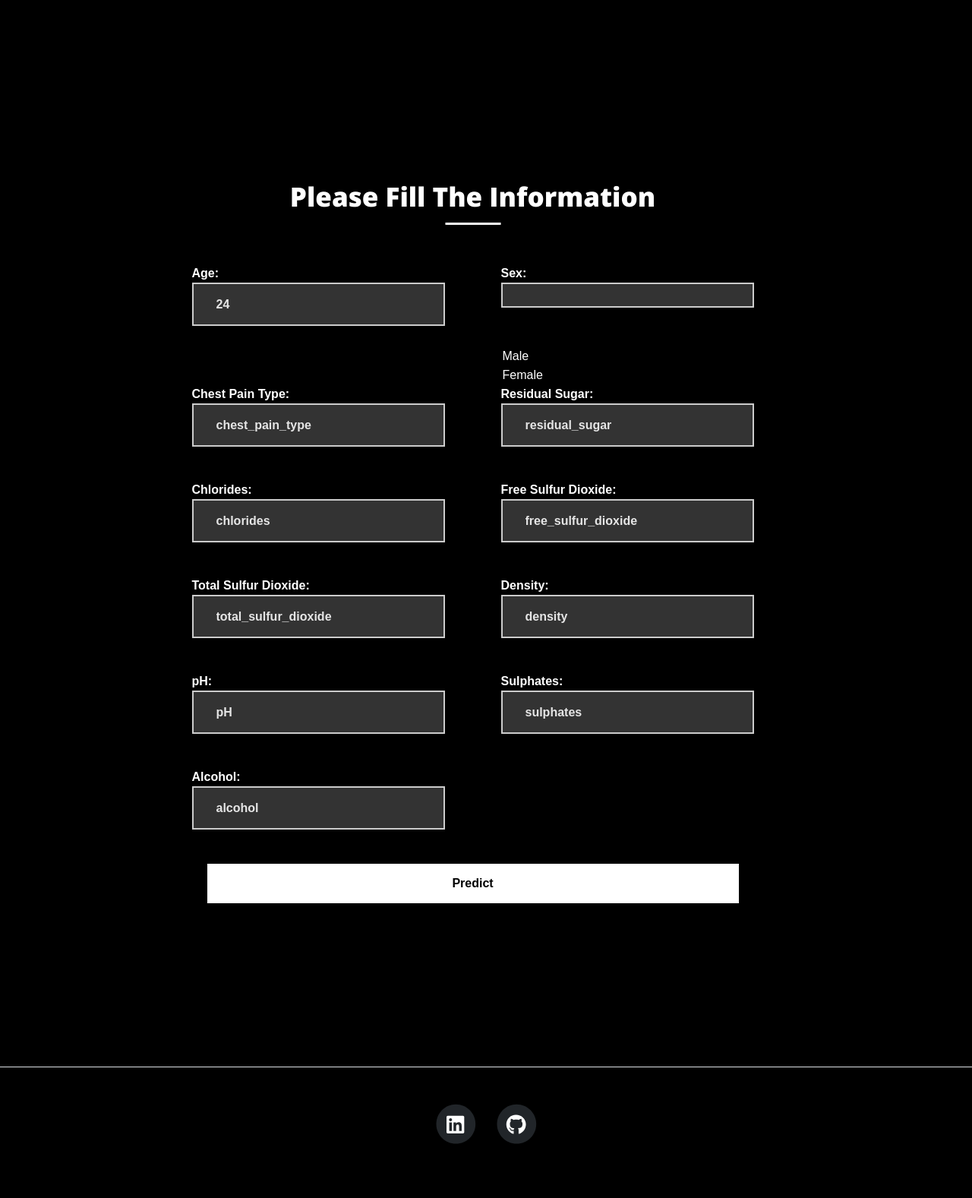
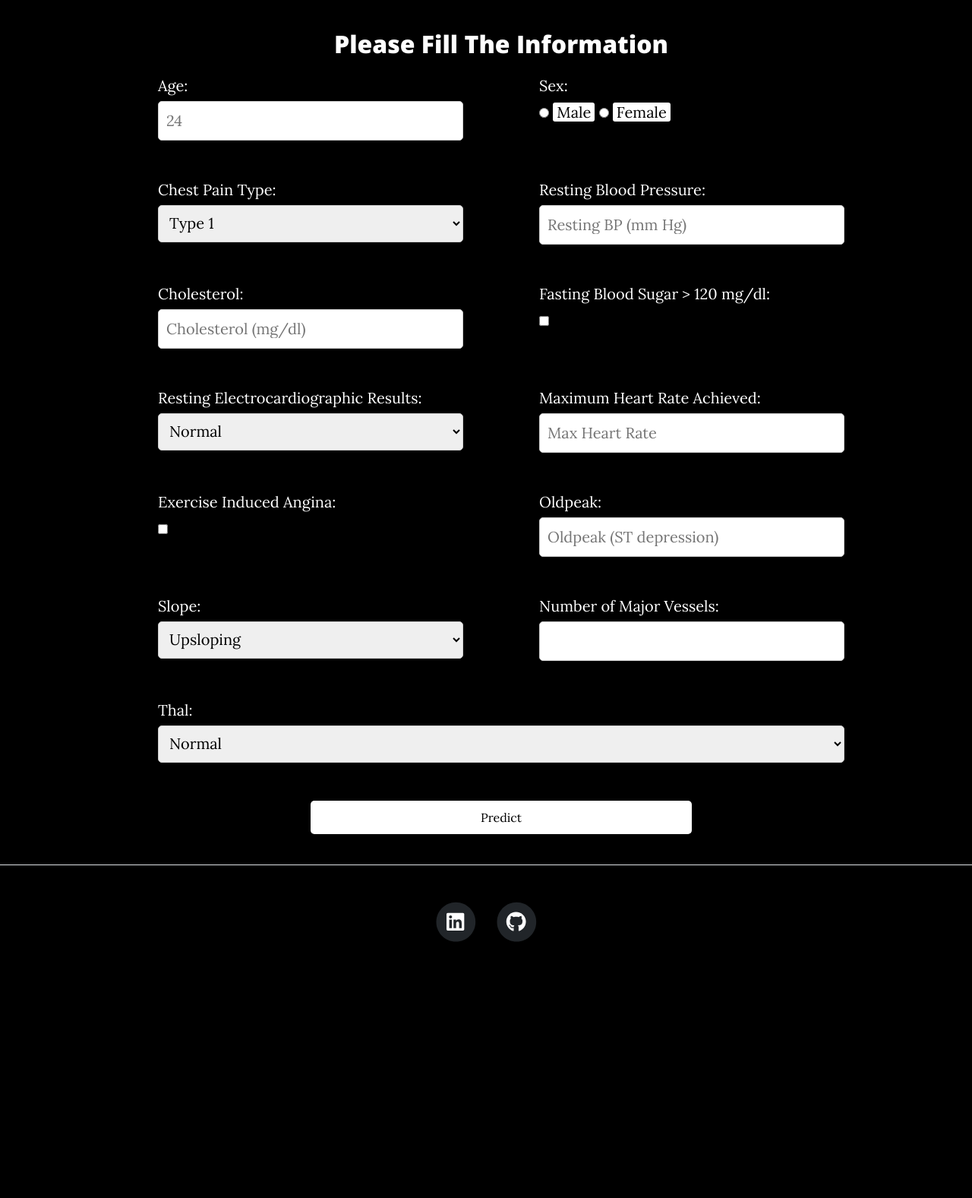
Before and after one commit to BouajilaHamza/HeartDiseasePrediction-MLOPS, a Flask app: page /predict in a window 1280 px wide. Shown: the part 733-2310 px from the top of the page at 76% size. After the commit the page ends 1973 px from the top, so only its background shows below. Run offline with Flask 3, Linux system fonts and the light colour scheme; parts of the project's set-up code (start-up, migrations or seed data) failed here and were passed over; some libraries are stand-ins or nearby versions; some web fonts are replaced.

Commit message:
update the front and prediction function for new daataset

```diff
--- a/app.py
+++ b/app.py
@@ -25,21 +25,23 @@ def training():
 def index():
     if request.method == 'POST':
         try:
-            fixed_acidity =float(request.form['fixed_acidity'])
-            volatile_acidity =float(request.form['volatile_acidity'])
-            citric_acid =float(request.form['citric_acid'])
-            residual_sugar =float(request.form['residual_sugar'])
-            chlorides =float(request.form['chlorides'])
-            free_sulfur_dioxide =float(request.form['free_sulfur_dioxide'])
-            total_sulfur_dioxide =float(request.form['total_sulfur_dioxide'])
-            density =float(request.form['density'])
-            pH =float(request.form['pH'])
-            sulphates =float(request.form['sulphates'])
-            alcohol =float(request.form['alcohol'])
+            age = float(request.form['age'])
+            sex = float(request.form['sex'])
+            chest_pain_type = float(request.form['chest_pain_type'])
+            resting_bp = float(request.form['resting_bp'])
+            cholesterol = float(request.form['cholesterol'])
+            fasting_blood_sugar = float(request.form['fasting_blood_sugar'])
+            resting_ecg = float(request.form['resting_ecg'])
+            max_heart_rate = float(request.form['max_heart_rate'])
+            exercise_angina = float(request.form['exercise_angina'])
+            oldpeak = float(request.form['oldpeak'])
+            slope = float(request.form['slope'])
+            major_vessels = float(request.form['major_vessels'])
+            thal = float(request.form['thal'])
 
-
-            data = [fixed_acidity,volatile_acidity,citric_acid,residual_sugar,chlorides,free_sulfur_dioxide,total_sulfur_dioxide,density,pH,sulphates,alcohol]
-            data = np.array(data).reshape(1, 11)
+            data = [age, sex, chest_pain_type, resting_bp, cholesterol, fasting_blood_sugar, resting_ecg, max_heart_rate, exercise_angina, oldpeak, slope, major_vessels, thal]
+            print(data)
+            data = np.array(data).reshape(1, 13)
 
             obj = PredictionPipeline()
             predict = obj.predict(data)
@@ -77,5 +79,5 @@ def dashboard():
                             )
 
 if __name__ == "__main__":
-    main()
+    # main()
     app.run(host="0.0.0.0", port = 8080, debug=True)
--- a/templates/index.html
+++ b/templates/index.html
@@ -14,6 +14,100 @@
         <link href="https://fonts.googleapis.com/css?family=Open+Sans:300italic,400italic,600italic,700italic,800italic,400,300,600,700,800" rel="stylesheet" type="text/css" />
         <!-- Core theme CSS (includes Bootstrap)-->
         <link href="static/css/styles.css" rel="stylesheet" />
+        <style>
+            /* body {
+                font-family: Arial, sans-serif;
+                background-color: #f4f4f9;
+                margin: 0;
+                padding: 0;
+                display: flex;
+                justify-content: center;
+                align-items: center;
+                height: 100vh;
+            } */
+            .form-detail {
+                background: #000;
+                padding: 20px;
+                border-radius: 10px;
+                box-shadow: 0 0 10px rgba(0, 0, 0, 0.1);
+                width: 100%;
+                /* max-width: 600px; */
+                margin: 20px;
+                position: relative;
+
+            }
+            .form-detail h2 {
+                text-align: center;
+                margin-bottom: 20px;
+                color: #FFF;
+            }
+            .form-row-total {
+                display: flex;
+                flex-wrap: wrap;
+                justify-content: space-between;
+            }
+            .form-row {
+                flex: 1;
+                min-width: 45%;
+                margin-bottom: 50px;
+                padding-right: 50px;
+                padding-left: 50px;
+
+
+            }
+            .form-row label {
+                display: block;
+                margin-bottom: 5px;
+                color: #FFF;
+            }
+            .input-text {
+                width: 100%;
+                padding: 10px;
+                border: 1px solid #ccc;
+                border-radius: 5px;
+                box-sizing: border-box;
+            }
+            .input-text[type="radio"] {
+                display: inline-block;
+                width: auto;
+            }
+
+            .label-text {
+                color: black;
+                background-color: #FFF; /* Optional: add background for better visibility */
+                padding: 0 5px;
+                border-radius: 3px;
+            }
+            .input-text[type="checkbox"] {
+                display: inline-block;
+                width: auto;
+            }
+            .form-row select {
+                width: 100%;
+                padding: 10px;
+                border: 1px solid #ccc;
+                border-radius: 5px;
+                box-sizing: border-box;
+            }
+            .form-row-last {
+                text-align: center;
+            }
+            .register {
+                background-color: #FFF;
+                color: #000;
+                padding: 10px 20px;
+                border: none;
+                border-radius: 5px;
+                cursor: pointer;
+                font-size: 16px;
+                width: 50%;
+            }
+            .register:hover {
+                background-color: #000;
+                color: #FFF;
+            }
+
+        </style>
     </head>
     <body>
         <!-- Navigation-->
@@ -38,103 +132,107 @@
                 <div class="row gx-4 gx-lg-5 justify-content-center">
                     <div class="col-md-10 col-lg-8 col-xl-7">
                         <div class="site-heading">
-                            <h1>Heart Disease Classification System</h1>
-                            <span class="subheading">Heart Disease Checking Web App</span>
+                            <h1>Heart Disease Classification System
+                            <span class="subheading">Heart Disease Classification System</span>
                         </div>
                     </div>
                 </div>
             </div>
         </header>
-
-
         <!-- Main Content-->
         <div class="container px-4 px-lg-5">
 
-           <!DOCTYPE html>
-<html>
-<head>
-	<meta charset="utf-8">
-	<title>Form-v9 by Colorlib</title>
-	<!-- Mobile Specific Metas -->
-	<meta name="viewport" content="width=device-width, initial-scale=1, maximum-scale=1">
-	<!-- Font-->
-	<link rel="stylesheet" type="text/css" href="static/css2/nunito-font.css">
-	<!-- Main Style Css -->
-    <link rel="stylesheet" href="static/css2/style.css"/>
-</head>
-<body class="form-v9">
-	<div class="page-content">
-		<div class="form-v9-content">
-			<form class="form-detail" action="/predict" method="post">
+            <form class="form-detail" action="/predict" method="POST">
                 <h2>Please Fill The Information</h2>
                 <div class="form-row-total">
 
                     <div class="form-row">
-                        <label for="age"> Age:</label>
-						<input type="text" name="age" id="age" class="input-text" placeholder="24" required>
+                        <label for="age">Age:</label>
+                        <input type="number" name="age" id="age" class="input-text" placeholder="24" required>
                     </div>
 
                     <div class="form-row">
                         <label for="sex">Sex:</label>
-						<input type="radio" name="sex" id="sex" class="input-text" placeholder="sex" required>
-                        <option value="1">Male</option>
-                        <option value="0">Female</option>
+                        <input type="radio" name="sex" id="sex_male" value="1" required>
+                        <span class="label-text">Male</span>
+                        <input type="radio" name="sex" id="sex_female" value="0" required>
+                        <span class="label-text">Female</span>
                     </div>
 
                 </div>
                 <div class="form-row-total">
                     <div class="form-row">
-                        <label for="chest_pain_type"> Chest Pain Type:</label>
-						<input type="text" name="chest_pain_type" id="chest_pain_type" class="input-text" placeholder="chest_pain_type" required>
+                        <label for="chest_pain_type">Chest Pain Type:</label>
+                        <select name="chest_pain_type" id="chest_pain_type" class="input-text" required>
+                            <option value="1">Type 1</option>
+                            <option value="2">Type 2</option>
+                            <option value="3">Type 3</option>
+                            <option value="4">Type 4</option>
+                        </select>
                     </div>
                     <div class="form-row">
-                        <label for="residual_sugar"> Residual Sugar:</label>
-						<input type="text" name="residual_sugar" id="residual_sugar" class="input-text" placeholder="residual_sugar" required>
-					</div>
-
-				</div>
-               <div class="form-row-total">
-                    <div class="form-row">
-                        <label for="chlorides"> Chlorides:</label>
-						<input type="text" name="chlorides" id="chlorides" class="input-text" placeholder="chlorides" required>
-					</div>
-
-                    <div class="form-row">
-                        <label for="free_sulfur_dioxide"> Free Sulfur Dioxide:</label>
-						<input type="text" name="free_sulfur_dioxide" id="free_sulfur_dioxide" class="input-text" placeholder="free_sulfur_dioxide" required>
-					</div>
-
-				</div>
-                <div class="form-row-total">
-                    <div class="form-row">
-                        <label for="total_sulfur_dioxide"> Total Sulfur Dioxide:</label>
-						<input type="text" name="total_sulfur_dioxide" id="total_sulfur_dioxide" class="input-text" placeholder="total_sulfur_dioxide" required>
-					</div>
-                    <div class="form-row">
-                        <label for="density"> Density:</label>
-						<input type="text" name="density" id="density" class="input-text" placeholder="density" required>
+                        <label for="resting_bp">Resting Blood Pressure:</label>
+                        <input type="number" name="resting_bp" id="resting_bp" class="input-text" placeholder="Resting BP (mm Hg)" required>
                     </div>
                 </div>
                 <div class="form-row-total">
                     <div class="form-row">
-                        <label for="pH"> pH:</label>
-						<input type="text" name="pH" id="pH" class="input-text" placeholder="pH" required>
+                        <label for="cholesterol">Cholesterol:</label>
+                        <input type="number" name="cholesterol" id="cholesterol" class="input-text" placeholder="Cholesterol (mg/dl)" required>
                     </div>
                     <div class="form-row">
-                        <label for="sulphates"> Sulphates:</label>
-						<input type="text" name="sulphates" id="sulphates" class="input-text" placeholder="sulphates" required>
+                        <label for="fasting_blood_sugar">Fasting Blood Sugar > 120 mg/dl:</label>
+                        <input type="checkbox" name="fasting_blood_sugar" id="fasting_blood_sugar" value="1" class="input-text">
                     </div>
                 </div>
                 <div class="form-row-total">
-
                     <div class="form-row">
-                        <label for="alcohol"> Alcohol:</label>
-						<input type="text" name="alcohol" id="alcohol" class="input-text" placeholder="alcohol" required>
+                        <label for="resting_ecg">Resting Electrocardiographic Results:</label>
+                        <select name="resting_ecg" id="resting_ecg" class="input-text" required>
+                            <option value="0">Normal</option>
+                            <option value="1">Having ST-T wave abnormality</option>
+                            <option value="2">Showing probable or definite left ventricular hypertrophy</option>
+                        </select>
                     </div>
-
-
+                    <div class="form-row">
+                        <label for="max_heart_rate">Maximum Heart Rate Achieved:</label>
+                        <input type="number" name="max_heart_rate" id="max_heart_rate" class="input-text" placeholder="Max Heart Rate" required>
                     </div>
-
+                </div>
+                <div class="form-row-total">
+                    <div class="form-row">
+                        <label for="exercise_angina">Exercise Induced Angina:</label>
+                        <input type="checkbox" name="exercise_angina" id="exercise_angina" value="1" class="input-text">
+                    </div>
+                    <div class="form-row">
+                        <label for="oldpeak">Oldpeak:</label>
+                        <input type="number" name="oldpeak" id="oldpeak" class="input-text" step="0.1" placeholder="Oldpeak (ST depression)" required>
+                    </div>
+                </div>
+                <div class="form-row-total">
+                    <div class="form-row">
+                        <label for="slope">Slope:</label>
+                        <select name="slope" id="slope" class="input-text" required>
+                            <option value="1">Upsloping</option>
+                            <option value="2">Flat</option>
+                            <option value="3">Downsloping</option>
+                        </select>
+                    </div>
+                    <div class="form-row">
+                        <label for="major_vessels">Number of Major Vessels:</label>
+                        <input type="number" name="major_vessels" id="major_vessels" class="input-text" min="0" max="3" required>
+                    </div>
+                </div>
+                <div class="form-row-total">
+                    <div class="form-row">
+                        <label for="thal">Thal:</label>
+                        <select name="thal" id="thal" class="input-text" required>
+                            <option value="0">Normal</option>
+                            <option value="1">Fixed Defect</option>
+                            <option value="2">Reversible Defect</option>
+                        </select>
+                    </div>
+                </div>
 
                 <div class="form-row-last">
                     <input type="submit" name="register" class="register" value="Predict">
--- a/templates/results.html
+++ b/templates/results.html
@@ -34,8 +34,9 @@
                 <div class="row gx-4 gx-lg-5 justify-content-center">
                     <div class="col-md-10 col-lg-8 col-xl-7">
                         <div class="site-heading">
-                            <h1>Your Wine Quality is :</h1>
+                            <h2>There is a Propability of  :</h2>
                              <h3>{{prediction}}</h3>
+                             <h2>That the patient has heart disease</h2>
                             <span class="subheading"></span>
                         </div>
                     </div>
```
Lines whose indentation alone changed are shown as unchanged.
